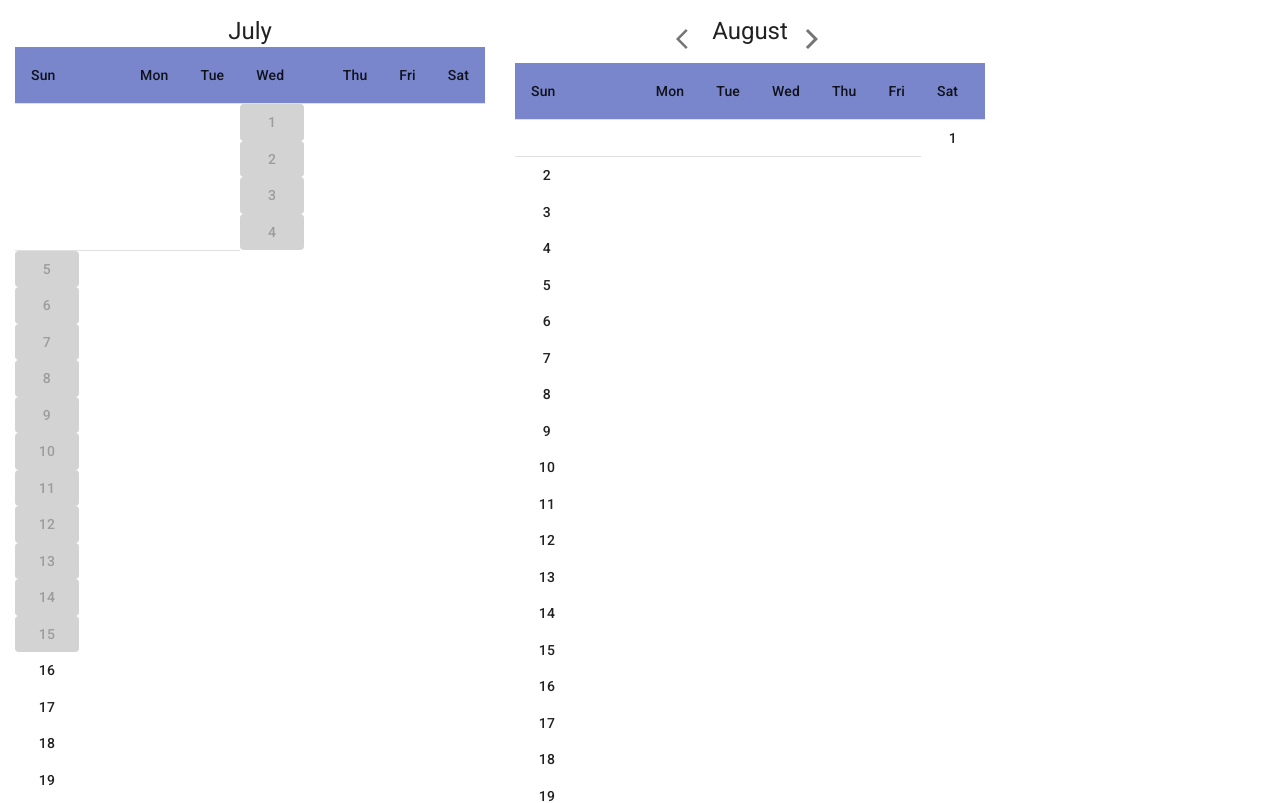
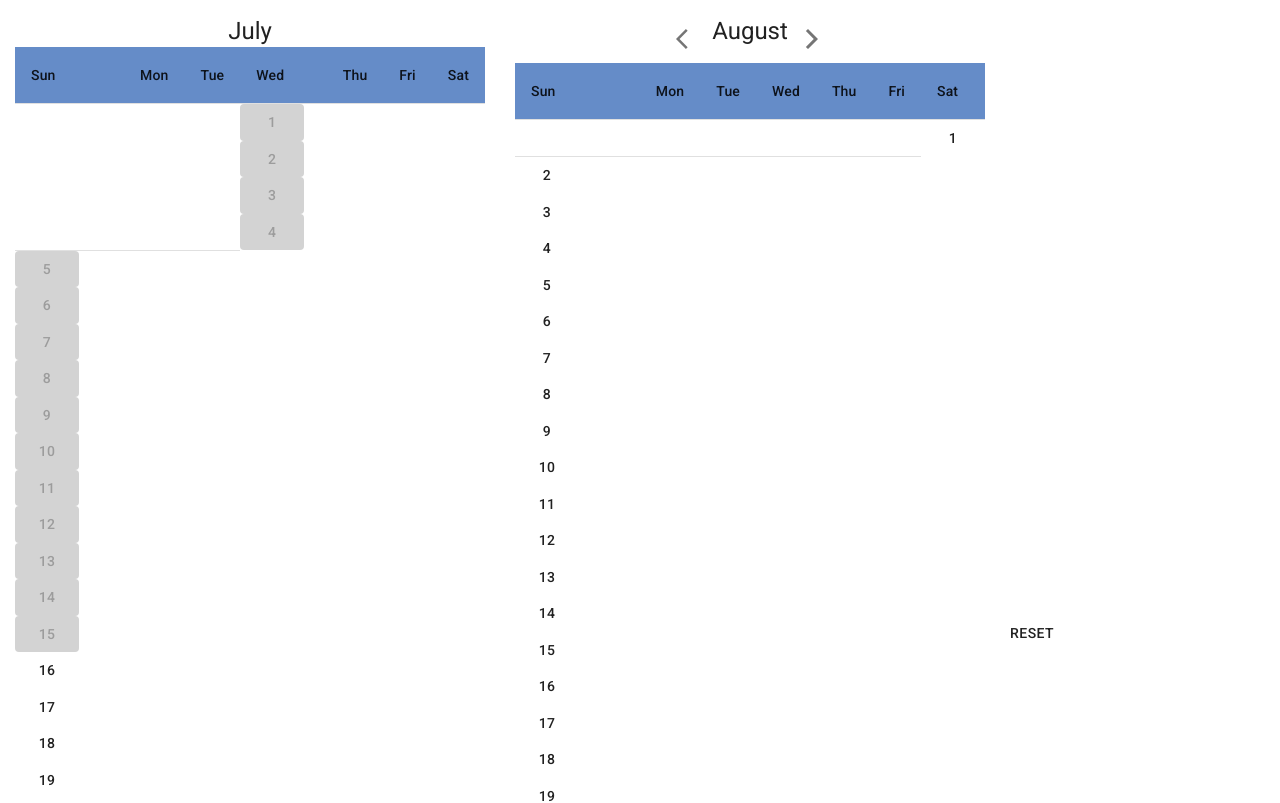
Before and after one commit to tlaura/react-calendar, a Next.js app: page / in a window 1280 px wide. Shown: the top 803 px of the page. Built offline with nearby package versions, Linux system fonts and the light colour scheme.

Commit message:
Add highlight statements

```diff
--- a/components/CalendarApp/CalendarApp.js
+++ b/components/CalendarApp/CalendarApp.js
@@ -1,6 +1,6 @@
 import React, { useState } from "react";
 import Calendar from "../Calendar";
-import { Box } from "@material-ui/core";
+import { Box, Button } from "@material-ui/core";
 import moment from "moment";
 
 export default function CalendarApp() {
@@ -30,33 +30,24 @@ export default function CalendarApp() {
   };
 
   const handleDayClick = (date) => {
-    /*
-      if start date is undefined
-
-      if date is before start date
-         call one of those handleDayClick functions
-
-      if date is after start and before end
-          call one of those handleDayClick functions
-
-      if date is after end
-          call one of those handleDayClick functions
-
-    */
-
+    if (date < selectedStartDate) {
+      setSelectedStartDate(date);
+    }
+    if (date > selectedStartDate && date < selectedEndDate) {
+      setSelectedEndDate(date);
+    }
+    if (date > selectedEndDate) {
+      setSelectedEndDate(date);
+    }
     if (selectedStartDate === undefined) {
       setSelectedStartDate(date);
       setSelectedEndDate(date.clone().add(1, "days"));
     }
   };
 
-  const handleDayClickAfterSelected = (date, monthInd) => {
-    if (
-      monthInd > monthIndexFromDateCalendar ||
-      (date > selectedStartDate && monthInd == monthIndexFromDateCalendar)
-    ) {
-      setSelectedEndDate(date);
-    }
+  const resetDates = () => {
+    setSelectedStartDate(undefined);
+    setSelectedEndDate(undefined);
   };
 
   return (
@@ -77,6 +68,7 @@ export default function CalendarApp() {
         selectedStartDate={selectedStartDate}
         selectedEndDate={selectedEndDate}
       ></Calendar>
+      <Button onClick={resetDates}>Reset</Button>
     </Box>
   );
 }
--- a/components/Day/Day.js
+++ b/components/Day/Day.js
@@ -5,7 +5,6 @@ import moment from "moment";
 const DisabledTableCell = withStyles((theme) => ({
   body: {
     background: theme.palette.background.grey,
-    color: theme.palette.common.white,
   },
 }))(TableCell);
 
--- a/components/DaysHeader/DaysHeader.js
+++ b/components/DaysHeader/DaysHeader.js
@@ -5,14 +5,11 @@ import React from "react";
 
 const StyledTableRow = withStyles((theme) => ({
   head: {
-    backgroundColor: theme.palette.primary.light,
+    backgroundColor: theme.palette.background.header,
   },
 }))(TableRow);
 
-// const useStyles = makeStyles({yadayada})
-
 export default function DaysHeader() {
-  // const classes = useStyles()
   let weekdayNames = moment
     .weekdaysShort()
     .map((day) => <TableCell key={day}>{day}</TableCell>);
--- a/src/theme.js
+++ b/src/theme.js
@@ -6,8 +6,8 @@ const theme = createMuiTheme({
     background: {
       default: "#fff",
       grey: "#D3D3D3",
-      header: "#19857b",
-      highlighted: "red"
+      header: "#658cc8",
+      highlighted: "#CB95AA",
     },
   },
 });
```
